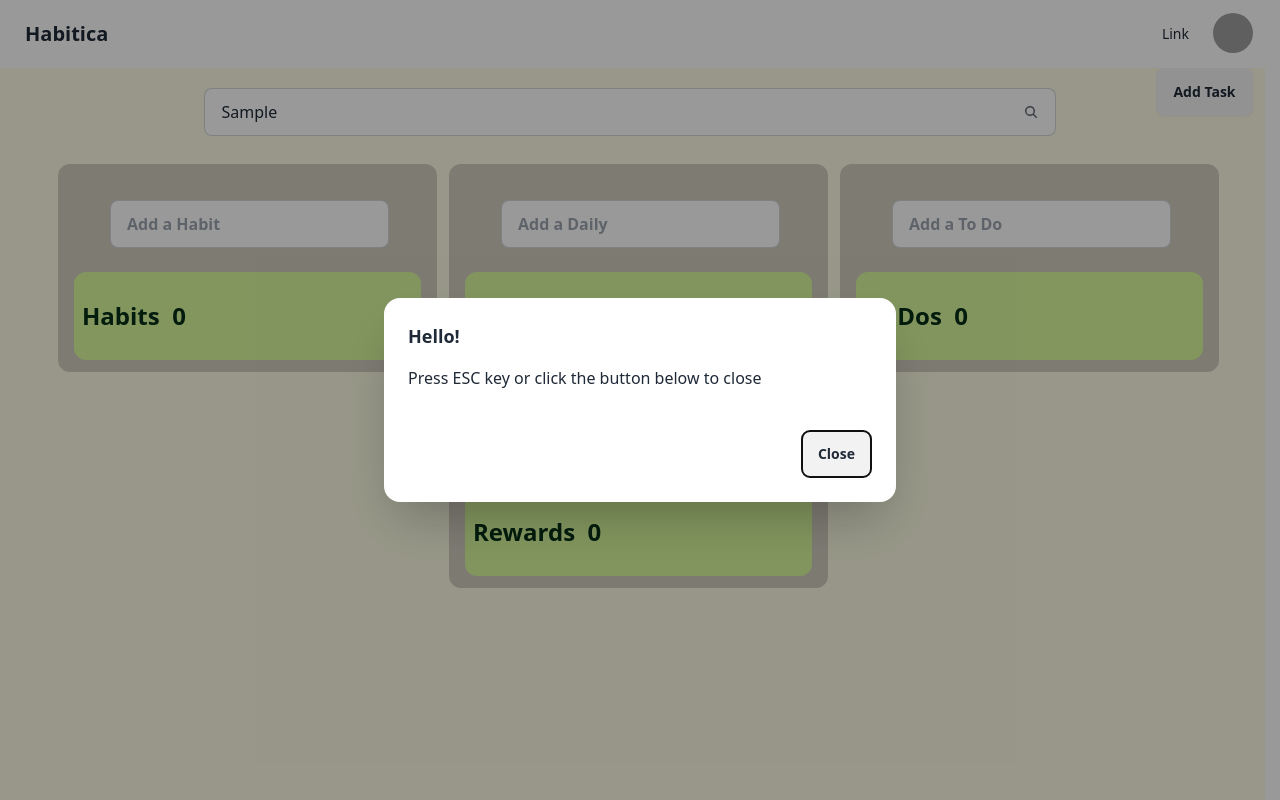
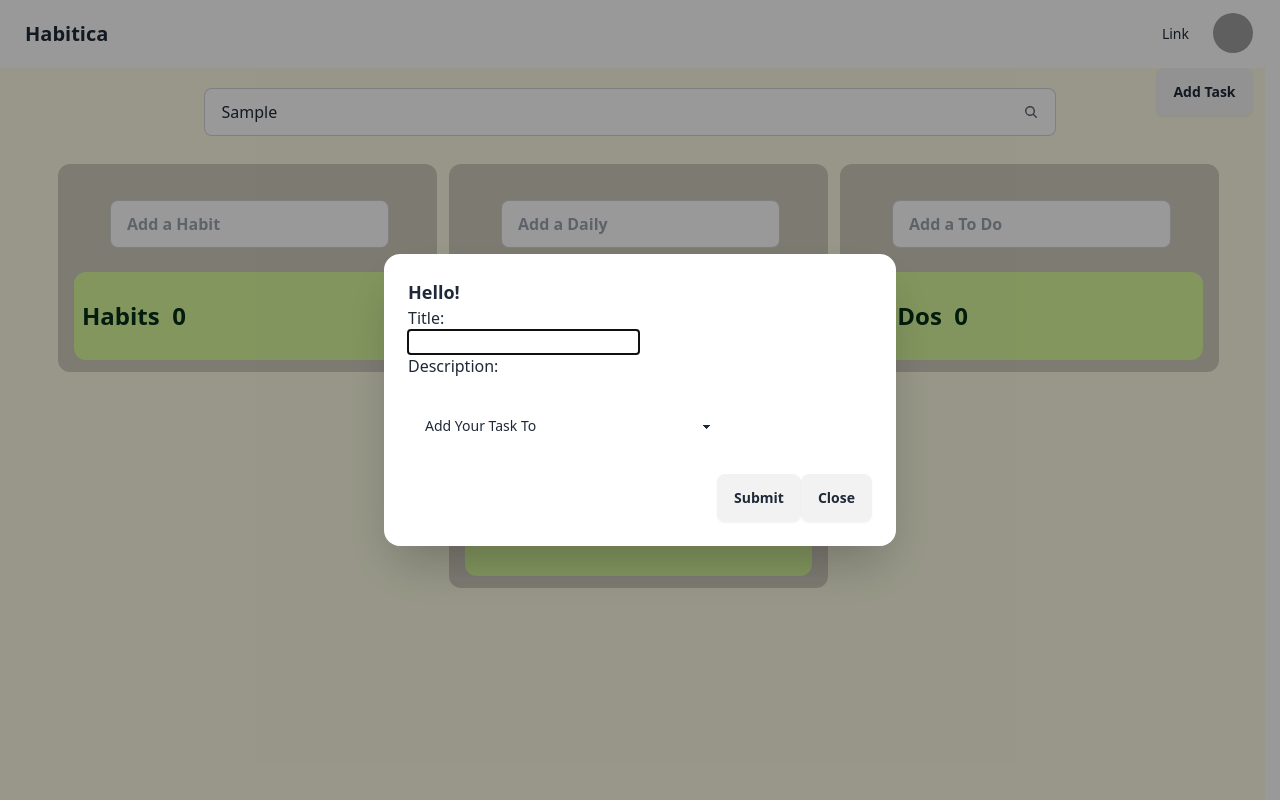
Before and after one commit to SiawMZ/ToDoList, a React (Vite) app: page / in a window 1280 px wide. Both pictures are taken after typing "Sample" into the empty fields and a click on the button "Add Task". Built offline with nearby package versions, Linux system fonts and the light colour scheme; grey boxes are pictures that could not be loaded.

Commit message:
so done with the bug

```diff
--- a/src/App.tsx
+++ b/src/App.tsx
@@ -4,8 +4,11 @@
 import AddTask from "./component/addTask";
 
 import { useState } from "react";
+import { useToDo } from "./component/ToDoContext";
+import { ToDoListProvider } from "./component/ToDoContext";
 
 function App() {
+  const {} = useToDo();
   const [searchTerm, setSearchTerm] = useState("");
 
   const handleSearch = (searchValue: string) => {
@@ -14,6 +17,7 @@
 
   return (
     <>
+      <ToDoListProvider searchTerms={searchTerm}>
         <div className="bg-mz_yellow max-w-screen h-screen ">
           <Navbar />
 
@@ -24,29 +28,14 @@
             </div>
 
             <div className="flex flex-auto flex-wrap justify-center">
-            <ToDoList
-              object="Habits"
-              object2="Add a Habit"
-              searchTerm={searchTerm}
-            />
-            <ToDoList
-              object="Dailies"
-              object2="Add a Daily"
-              searchTerm={searchTerm}
-            />
-            <ToDoList
-              object="To Dos"
-              object2="Add a To Do"
-              searchTerm={searchTerm}
-            />
-            <ToDoList
-              object="Rewards"
-              object2="Add a Rewards"
-              searchTerm={searchTerm}
-            />
+              <ToDoList object="Habits" tag="Add a Habit" />
+              <ToDoList object="Dailies" tag="Add a Daily" />
+              <ToDoList object="To Dos" tag="Add a To Do" />
+              <ToDoList object="Rewards" tag="Add a Rewards" />
             </div>
           </div>
         </div>
+      </ToDoListProvider>
     </>
   );
 }
--- /dev/null
+++ b/src/component/ToDoContext.tsx
@@ -0,0 +1,118 @@
+import { createContext, useState, useContext, ReactNode } from "react";
+
+type objectProps = {
+  searchTerms: string;
+  children: ReactNode;
+};
+
+type Task = {
+  title: string;
+  remarks: string;
+
+  // Assuming date is represented as a string
+};
+
+type ToDoContext = {
+  handleAddTask: () => void;
+  handleSubmit: (event: React.FormEvent<HTMLFormElement>) => void;
+  task: Task[];
+  taskTitle: string;
+  taskRemarks: string;
+  handleTaskTitle: (event: React.ChangeEvent<HTMLInputElement>) => void;
+  handleDeleteTask: (index: number) => void;
+  filteredTasks: Task[];
+  handleMoveTaskUp: (index: number) => void;
+  handleMoveTaskDown: (index: number) => void;
+  handleTaskRemarks: (event: React.ChangeEvent<HTMLInputElement>) => void;
+};
+
+const ToDoContext = createContext({} as ToDoContext);
+
+export function useToDo() {
+  return useContext(ToDoContext);
+}
+
+export function ToDoListProvider({ searchTerms, children }: objectProps) {
+  const [task, setTask] = useState<Task[]>([]);
+  const [taskTitle, setTaskTitle] = useState("");
+  const [taskRemarks, setTaskRemarks] = useState("");
+  //const [newTask, setNewTask] = useState("");
+
+  const handleTaskTitle = (event: React.ChangeEvent<HTMLInputElement>) => {
+    setTaskTitle(event.target.value);
+  };
+
+  const filteredTasks = task.filter((task) =>
+    task.title.toLowerCase().includes(searchTerms.toLowerCase())
+  );
+
+  const handleTaskRemarks = (event: React.ChangeEvent<HTMLInputElement>) => {
+    setTaskRemarks(event.target.value);
+  };
+
+  const handleAddTask = () => {
+    if (!taskTitle.trim()) {
+      return; // Don't add task if title or remarks are empty
+    }
+
+    const newTask: Task = {
+      title: taskTitle,
+      remarks: taskRemarks,
+    };
+
+    setTask((prevTask) => [...prevTask, newTask]);
+    setTaskTitle("");
+    setTaskRemarks("");
+  };
+
+  const handleDeleteTask = (index: number) => {
+    setTask(task.filter((_, i) => i !== index));
+  };
+
+  const handleMoveTaskUp = (index: number) => {
+    if (index > 0) {
+      const updatedIndex = [...task];
+      [updatedIndex[index], updatedIndex[index - 1]] = [
+        updatedIndex[index - 1],
+        updatedIndex[index],
+      ];
+      setTask(updatedIndex);
+    }
+  };
+
+  const handleMoveTaskDown = (index: number) => {
+    if (index < task.length - 1) {
+      const updatedIndex = [...task];
+      [updatedIndex[index], updatedIndex[index + 1]] = [
+        updatedIndex[index + 1],
+        updatedIndex[index],
+      ];
+      setTask(updatedIndex);
+    }
+  };
+
+  const handleSubmit = (event: React.FormEvent<HTMLFormElement>) => {
+    event.preventDefault();
+    handleAddTask();
+  };
+
+  return (
+    <ToDoContext.Provider
+      value={{
+        handleAddTask,
+        handleSubmit,
+        handleTaskTitle,
+        handleDeleteTask,
+        handleMoveTaskUp,
+        handleMoveTaskDown,
+        handleTaskRemarks,
+        filteredTasks,
+        task,
+        taskTitle,
+        taskRemarks,
+      }}
+    >
+      {children}
+    </ToDoContext.Provider>
+  );
+}
--- a/src/component/ToDoList.tsx
+++ b/src/component/ToDoList.tsx
@@ -1,80 +1,21 @@
-import { createContext, useState } from "react";
+import { useToDo } from "./ToDoContext";
 
-type objectProps = {
+type objectProps2 = {
   object: string;
-  object2: string;
-  searchTerm: string;
+  tag: string;
 };
 
-type Task = {
-  title: string;
-  remarks: string;
-  // Assuming date is represented as a string
-};
-
-//export const TodoContext = createContext<TodoContextType | undefined>(undefined);
-
-export function ToDoList({ object, object2, searchTerm }: objectProps) {
-  const [task, setTask] = useState<Task[]>([]);
-  const [taskTitle, setTaskTitle] = useState("");
-  const [taskRemarks, setTaskRemarks] = useState("");
-  //const [newTask, setNewTask] = useState("");
-
-  const handleTaskTitle = (event: React.ChangeEvent<HTMLInputElement>) => {
-    setTaskTitle(event.target.value);
-  };
-
-  const filteredTasks = task.filter((task) =>
-    task.title.toLowerCase().includes(searchTerm.toLowerCase())
-  );
-
-  //const handleTaskRemarks = (event: React.ChangeEvent<HTMLInputElement>) => {setTaskRemarks(event.target.value);};
-
-  const handleAddTask = () => {
-    if (!taskTitle.trim()) {
-      return; // Don't add task if title or remarks are empty
-    }
-
-    const newTask: Task = {
-      title: taskTitle,
-      remarks: taskRemarks,
-    };
-
-    setTask((prevTask) => [...prevTask, newTask]);
-    setTaskTitle("");
-    setTaskRemarks("");
-  };
-
-  const handleDeleteTask = (index: number) => {
-    setTask(task.filter((_, i) => i !== index));
-  };
-
-  const handleMoveTaskUp = (index: number) => {
-    if (index > 0) {
-      const updatedIndex = [...task];
-      [updatedIndex[index], updatedIndex[index - 1]] = [
-        updatedIndex[index - 1],
-        updatedIndex[index],
-      ];
-      setTask(updatedIndex);
-    }
-  };
-
-  const handleMoveTaskDown = (index: number) => {
-    if (index < task.length - 1) {
-      const updatedIndex = [...task];
-      [updatedIndex[index], updatedIndex[index + 1]] = [
-        updatedIndex[index + 1],
-        updatedIndex[index],
-      ];
-      setTask(updatedIndex);
-    }
-  };
-
-  const handleSubmit = (event: React.FormEvent<HTMLFormElement>) => {
-    event.preventDefault();
-    handleAddTask();
-  };
+export function ToDoList({ object, tag }: objectProps2) {
+  const {
+    handleSubmit,
+    handleTaskTitle,
+    taskTitle,
+    handleDeleteTask,
+    handleMoveTaskUp,
+    handleMoveTaskDown,
+    filteredTasks,
+    task,
+  } = useToDo();
 
   return (
     <>
@@ -95,7 +36,7 @@
             <form onSubmit={handleSubmit}>
               <input
                 type="text"
-                placeholder={object2}
+                placeholder={tag}
                 className="input input-bordered w-full max-w-xs bg-white font-bold my-2"
                 value={taskTitle}
                 onChange={handleTaskTitle}
--- a/src/component/addTask.tsx
+++ b/src/component/addTask.tsx
@@ -1,7 +1,7 @@
-import { useState } from "react";
+import { useToDo } from "./ToDoContext";
 
 export default function AddTask() {
-  const [addButton, setAddButton] = useState();
+  //const [addButton, setAddButton] = useState();
   const handleAddButton = () => {
     const modal = document.getElementById(
       "my_modal_5"
@@ -10,6 +10,14 @@
       modal.showModal();
     }
   };
+
+  const {
+    handleAddTask,
+    handleTaskTitle,
+    handleTaskRemarks,
+    taskTitle,
+    taskRemarks,
+  } = useToDo();
 
   return (
     <>
@@ -20,12 +28,36 @@
       <dialog id="my_modal_5" className="modal modal-bottom sm:modal-middle">
         <div className="modal-box">
           <h3 className="font-bold text-lg">Hello!</h3>
-          <p className="py-4">
-            Press ESC key or click the button below to close
-          </p>
+          <div>
+            <p>Title:</p>
+            <input type="text" value={taskTitle} onChange={handleTaskTitle} />
+            <br />
+            <p>Description:</p>
+            <input
+              type="text"
+              value={taskRemarks}
+              onChange={handleTaskRemarks}
+            />
+          </div>
+
+          <div>
+            <select className="select w-full max-w-xs">
+              <option disabled selected>
+                Add Your Task To
+              </option>
+              <option>Habits</option>
+              <option>Dailies</option>
+              <option>To DO</option>
+              <option>Rewards</option>
+            </select>
+          </div>
+
           <div className="modal-action">
             <form method="dialog">
               {/* if there is a button in form, it will close the modal */}
+              <button className="btn" onClick={handleAddTask}>
+                Submit
+              </button>
               <button className="btn">Close</button>
             </form>
           </div>
```
Also changed, not shown: src/component/TaskContext.tsx (deleted), 1 other file (tests, documents, lock files or other folders). Lines whose indentation alone changed are shown as unchanged.
